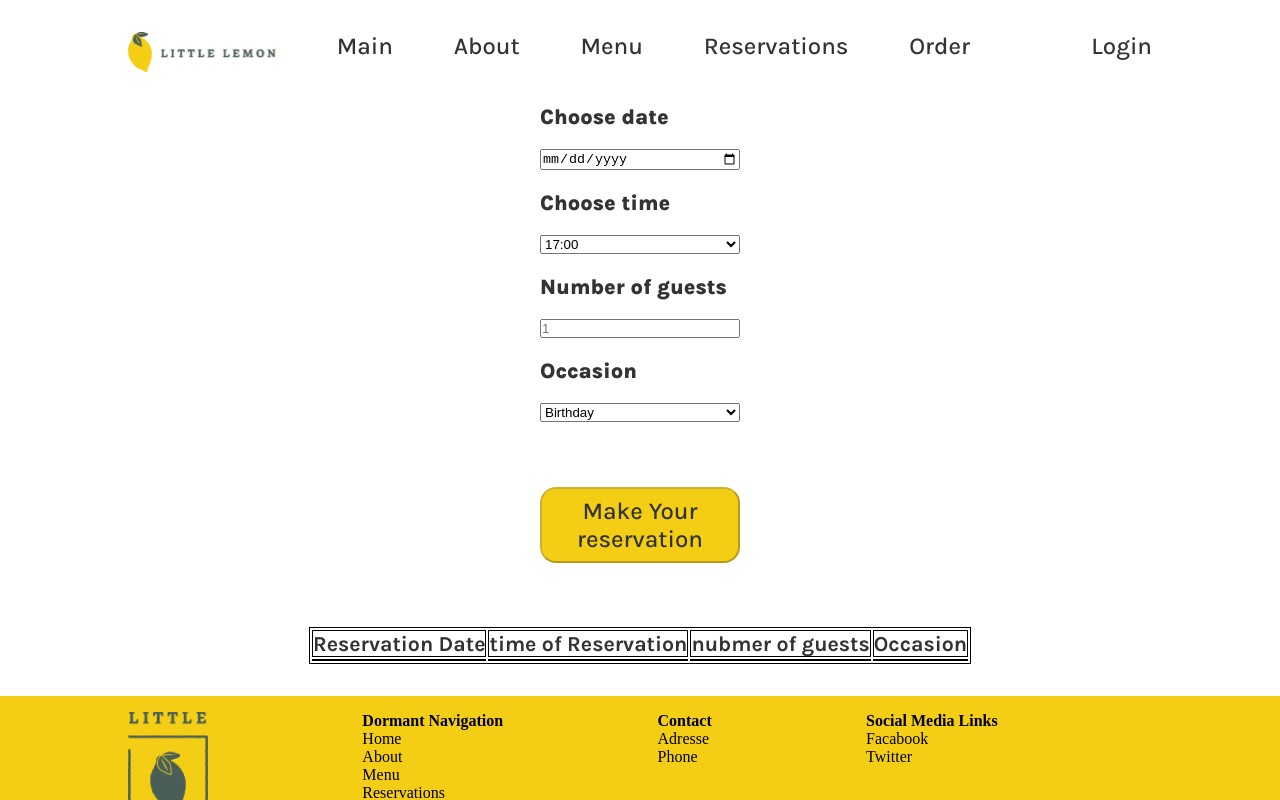
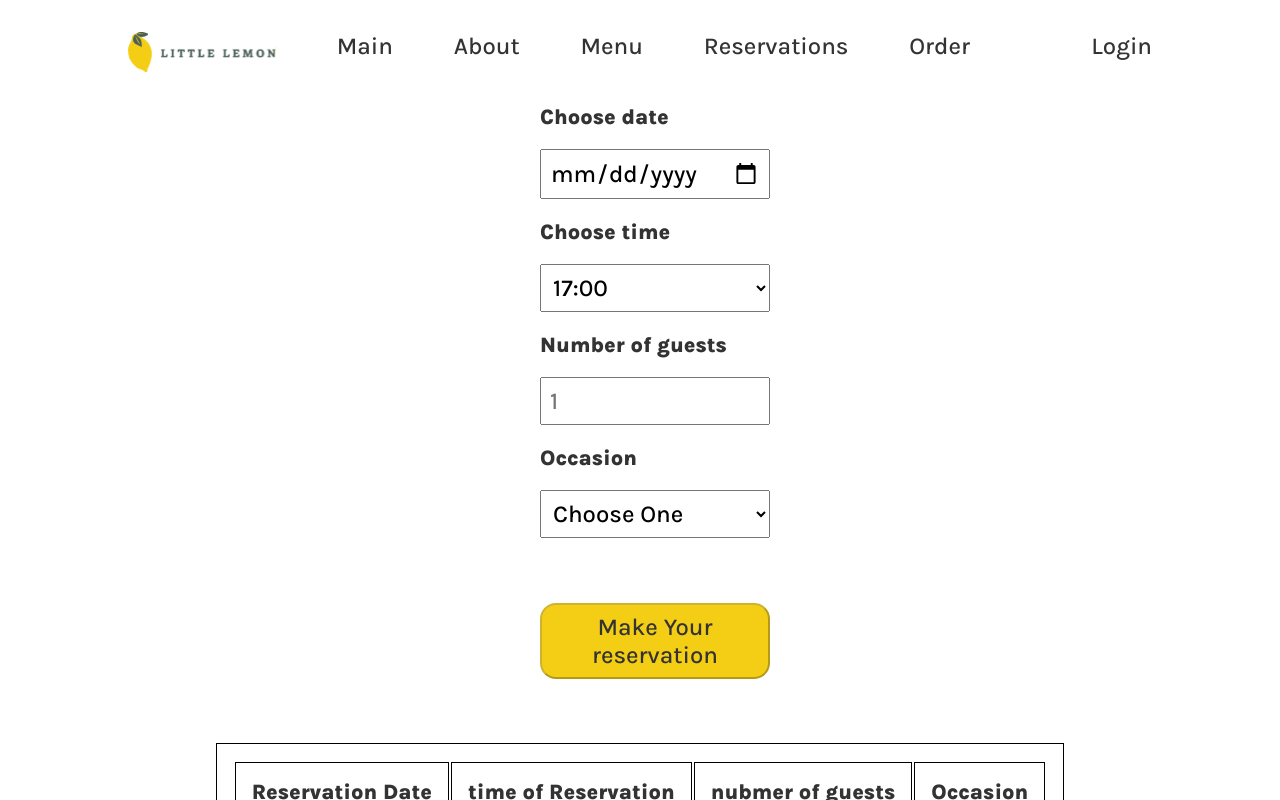
Before and after one commit to zohir222/little-lemon, a React (Create React App) app: page /components/Reservations in a window 1280 px wide. Shown: the top 800 px of the page. Built offline with nearby package versions, Linux system fonts and the light colour scheme.

Commit message:
with ARIA

```diff
--- a/src/App.css
+++ b/src/App.css
@@ -189,4 +189,24 @@ border-radius: 16px;
 }
 table, th, td {
     border:1px solid black;
+    padding: 1rem;
   }
+
+  input , select{
+    padding: 0.5rem;
+    font-family : Karla ;
+    font-size : 18pt ;
+    font-weight : 500 ;
+  }
+
+  th {
+    font-family : Karla ;
+    font-size : 16pt ;
+    font-weight : 800 ;
+  }
+
+  td {
+    font-family : Karla ;
+    font-size : 16pt ;
+    font-weight : 500 ;
+  }
--- a/src/components/Footer.js
+++ b/src/components/Footer.js
@@ -1,10 +1,11 @@
 import Logo2 from '../assets/Asset 18@4x.png'
+import {myStyle , uiKit } from './style';
 
 function Footer () {
 
     return (
         <footer className="Footer">
-            <ul >
+            <ul style={myStyle(uiKit.leadText , "black")} >
                 <li ><img src={Logo2} alt = 'logo' ></img></li>
                 <li>
                     <ul className="footer_nav">
--- a/src/components/Reservations.js
+++ b/src/components/Reservations.js
@@ -1,42 +1,57 @@
 import React, { useEffect, useReducer, useState } from "react";
-import { fetchAPI , submitAPI } from "./API";
-import {myStyle , uiKit} from './style';
+import { fetchAPI, submitAPI } from "./API";
+import { myStyle, uiKit } from './style';
 
 
 
 
-const BookingForm = ({availableTimes , dispatch })=>{
+const BookingForm = ({ availableTimes, dispatch }) => {
 
-    const [date , setDate ] = useState ("");
-    const [time , setTime ] = useState ("");
-    const [nbrGust , setNbrGuest] = useState ("");
-    const [occasion , setOccasion] = useState ("");
+    const [date, setDate] = useState("");
+    const [time, setTime] = useState("");
+    const [nbrGust, setNbrGuest] = useState("");
+    const [occasion, setOccasion] = useState("");
+    const [submited, setSubmitted] = useState(false);
+    const [trigerError, setTrigerError] = useState(false);
 
-     const [ submited , setSubmitted ] = useState (false );
+    const BtnisDisabled = date == "" || time == "" || nbrGust == "" || occasion == "";
 
-    // const {toogleSubmit , submitted } = useSubmit();
+    var GivenDate = new Date(date);
 
-    const handleSubmit = (e )=>{
+    var CurrentDate = new Date() ;
 
-        e.preventDefault() ;
-        console.log(date ,  time , nbrGust , occasion );
+    const isDateGreater  = GivenDate.getFullYear() >=  CurrentDate.getFullYear()  &&  GivenDate.getMonth() >=  CurrentDate.getMonth() && GivenDate.getDate() >=  CurrentDate.getDate()
+
+    const canBeSubmitted = !BtnisDisabled && nbrGust > 1 && occasion !== "choose one" &&  isDateGreater ;
+
+    const handleSubmit = (e) => {
+
+        e.preventDefault();
+
         dispatch(time);
+
+        if (canBeSubmitted) {
             setSubmitted(true)
-        console.log(submitForm (date , time , nbrGust , occasion , submited ));
+        }
+        else {
+            setTrigerError(true)
         }
 
-    const handleReturn = ()=>{
-        setSubmitted(false) ;
+    }
+
+    const handleReturn = () => {
+        setSubmitted(false);
         setDate("");
         setTime("");
         setNbrGuest("");
         setOccasion("");
+        setTrigerError(false)
     }
 
-    const submitForm = (date , time , nbrGust , occasion , submited )=>{
+    const submitForm = (date, time, nbrGust, occasion, submited) => {
 
-        if (date !== "" && time !== "" && nbrGust !== "" && occasion !== "" && submited == true ) {
-            return  submitAPI(date  , time , nbrGust , occasion)
+        if (date !== "" && time !== "" && nbrGust !== "" && occasion !== "" && submited == true) {
+            return submitAPI(date, time, nbrGust, occasion)
         }
 
         else
@@ -44,40 +59,46 @@ const BookingForm = ({availableTimes , dispatch })=>{
     }
 
     return (
-        <div style={{...myStyle(uiKit.sectionCategory , "black") , display : "flex" , justifyContent : "center" , flexFlow : "column" , alignItems : "center" , gap : "2rem"}}>
+        <div style={{ ...myStyle(uiKit.sectionCategory, "black"), display: "flex", justifyContent: "center", flexFlow: "column", alignItems: "center", gap: "2rem" }}>
 
 
-           {  ! submitForm (date , time , nbrGust , occasion , submited )  && <form style={{display: "grid" , maxWidth: "200px" , gap: "20px" }} onSubmit = {handleSubmit} >
+            {!submitForm(date, time, nbrGust, occasion, submited) && <form style={{ display: "grid", maxWidth: "200px", gap: "20px" }} onSubmit={handleSubmit} >
 
-                <label htmlFor = "res-date">Choose date</label>
-                <input type="date" id="res-date" value={date} onChange = {(e)=> setDate(e.target.value)} name = "reservation date" />
+                <label htmlFor="res-date">Choose date</label>
+                <input type="date" id="res-date" value={date} onChange={(e) => setDate(e.target.value)} name="reservation date" />
+                {(trigerError && (! isDateGreater ))? <p data-testid = "dateError" style={{ color: "red" }}>choose valide date  </p> : null}
 
                 <label htmlFor="res-time">Choose time</label>
-                <select data-testid="res-time" value={time} onChange = {(e)=>{setTime(e.target.value) }} name = "reservation time"  >
-                { availableTimes.map(item => {return <option key={item} value = {item} > {item} </option>}) }
+                <select data-testid="res-time" value={time} onChange={(e) => { setTime(e.target.value) }} name="reservation time"  >
+                    {availableTimes.map(item => { return <option key={item} value={item} > {item} </option> })}
                 </select>
+                {Number(time[1]) < 8  ? <p data-testid = "timeError" style={{ color: "red" }}>choose a time greater than 18:00 to get the all menue choices </p> : null}
 
                 <label htmlFor="guests">Number of guests</label>
-                <input type="number" placeholder="1" min="1" max="10" id="guests" value={nbrGust} onChange = {(e)=> setNbrGuest(e.target.value)} name = "nubmer of guests" />
+                <input type="number" placeholder="1" min="1" max="10" id="guests" value={nbrGust} onChange={(e) => setNbrGuest(e.target.value)} name="nubmer of guests" />
+                {trigerError && nbrGust <= 1 ? <p data-testid = "guestsError" style={{ color: "red" }}>the minimal number of guest must be more than one perssone</p> : null}
 
                 <label htmlFor="occasion">Occasion</label>
-                <select id="occasion" value={occasion} onChange = {(e)=> setOccasion(e.target.value)} name = "occasion type" >
-                    <option value = {"Birthday"} >Birthday</option>
-                    <option value = {"Anniversary"} >Anniversary</option>
+                <select id="occasion" value={occasion} onChange={(e) => setOccasion(e.target.value)} name="occasion type" >
+                    <option value={"choose one"} >Choose One</option>
+                    <option value={"Birthday"} >Birthday</option>
+                    <option value={"Anniversary"} >Anniversary</option>
                 </select>
+                {trigerError && occasion == "choose one" ? <p data-testid = "occasionError" style={{ color: "red" }}>choose valide occasion </p> : null}
                 <br>
 
                 </br>
 
-                <button disabled = {date == "" || time == "" || nbrGust == "" || occasion == ""} id ="addOne" type="submit" name="submite button" >Make Your reservation</button>
+                <button disabled={BtnisDisabled} id="addOne" type="submit" name="submite button" aria-label="submit button">Make Your reservation</button>
 
             </form>}
-            { submitForm (date , time , nbrGust , occasion , submited ) && <div style={{display : "flex" , flexFlow : "column"}} >
-                                                                          <h1>Submited succefully</h1>
-                                                                          <button onClick={handleReturn} style={{margin : "2rem"}} >return </button>
-                                                                          </div> }
+            {submitForm(date, time, nbrGust, occasion, submited) && <div style={{ display: "flex", flexFlow: "column" }} >
+                <h1>Bookked succefully</h1>
+                <button onClick={handleReturn} style={{ margin: "2rem" }} aria-label="return button" >return </button>
+            </div>}
 
-            <table style={{margin : "2rem"}} >
+            <table style={{ margin: "2rem" }} >
+             <tbody>
                 <tr>
                     <th>Reservation Date</th>
                     <th>time of Reservation</th>
@@ -90,40 +111,40 @@ const BookingForm = ({availableTimes , dispatch })=>{
                     <td> {nbrGust} </td>
                     <td> {occasion} </td>
                 </tr>
-
+             </tbody>
             </table>
 
         </div>
     );
 }
 
-const updateTimes = (state , action)=>{
-    if ( action.type !== null ) return {availableTimes :  state.availableTimes.filter(item => { return item !== action.type }  )  }
+const updateTimes = (state, action) => {
+    if (action.type !== null) return { availableTimes: state.availableTimes.filter(item => { return item !== action.type }) }
     return state
 }
 
-function Reservations (){
+function Reservations() {
 
     var initializeTimes = {}
 
-     var date = new Date() ;
+    var date = new Date();
 
-    initializeTimes.availableTimes = fetchAPI (date) ;
+    initializeTimes.availableTimes = fetchAPI(date);
 
-    const [state , dispatch] = useReducer (updateTimes , initializeTimes )
+    const [state, dispatch] = useReducer(updateTimes, initializeTimes)
 
 
-   const change = (val) =>{
-    dispatch ( { type : val } )
+    const change = (val) => {
+        dispatch({ type: val })
     }
 
     return (
         <>
 
-        <BookingForm availableTimes = {state.availableTimes} dispatch = {change} />
+            <BookingForm availableTimes={state.availableTimes} dispatch={change} />
 
         </>
     );
 }
 
-export default Reservations ;
+export default Reservations;
```
Also changed, not shown: 1 other file (tests, documents, lock files or other folders). Lines whose indentation alone changed are shown as unchanged.
